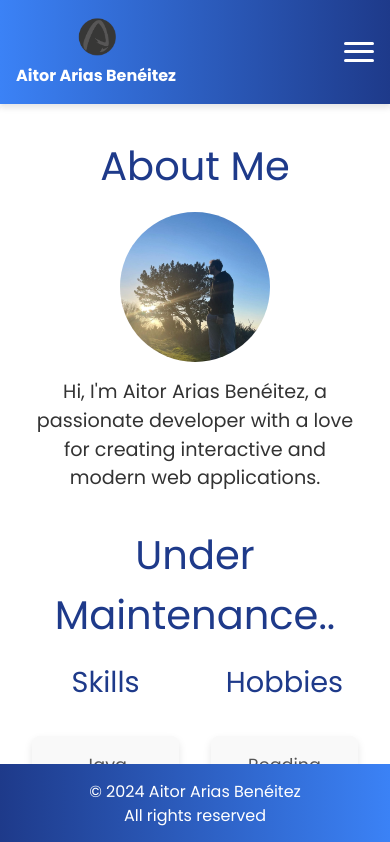
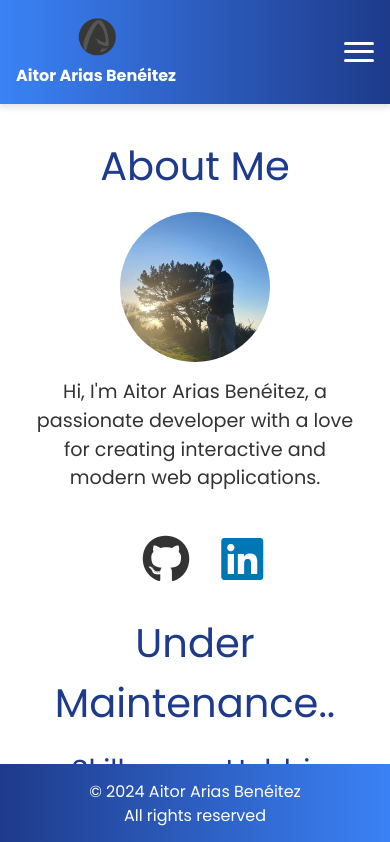
Before and after one commit to Aitooor/Portfolio, an Angular app: page /about in a window 390 px wide. Shown: the top 842 px of the page. Built offline with nearby package versions, Linux system fonts and the light colour scheme.

Commit message:
feat: added github and linkedin redirect button and responsive about page

```diff
--- a/src/app/about/about.component.css
+++ b/src/app/about/about.component.css
@@ -80,3 +80,34 @@
   color: #555;
   margin: 0; /* Asegurar que no haya margen extra */
 }
+
+.social-icon {
+  margin-left: 1rem; /* Space to the left of the icons */
+  margin-bottom: 1rem; /* Space below the icons */
+  font-size: 3rem; /* Increase the size of the icons */
+  transition: transform 0.3s, color 0.3s;
+}
+
+.social-icon.github {
+  color: #333; /* GitHub color */
+}
+
+.social-icon.github:hover {
+  color: #5c5c5c; /* Lighter GitHub color on hover */
+}
+
+.social-icon.linkedin {
+  color: #0077b5; /* LinkedIn color */
+}
+
+.social-icon.linkedin:hover {
+  color: #005582; /* Darker LinkedIn color on hover */
+}
+
+@media (max-width: 768px) {
+  .social-icons {
+    display: flex;
+    justify-content: center;
+    gap: 1rem;
+  }
+}
--- a/src/app/about/about.component.html
+++ b/src/app/about/about.component.html
@@ -3,6 +3,14 @@
   <div class="profile">
     <img src="assets/images/aitor_foto_igeldo.jpg" alt="Profile Picture" class="profile-picture">
     <p class="description">Hi, I'm Aitor Arias Benéitez, a passionate developer with a love for creating interactive and modern web applications.</p>
+  </div>
+  <div class="social-icons">
+    <a href="https://github.com/Aitooor" target="_blank" class="social-icon github">
+      <i class="fab fa-github"></i>
+    </a>
+    <a href="https://linkedin.com/in/aitor-arias-benéitez-815607238" target="_blank" class="social-icon linkedin">
+      <i class="fab fa-linkedin"></i>
+    </a>
   </div>
   <h2>Under Maintenance..</h2>
   <div class="cards-container">
```
